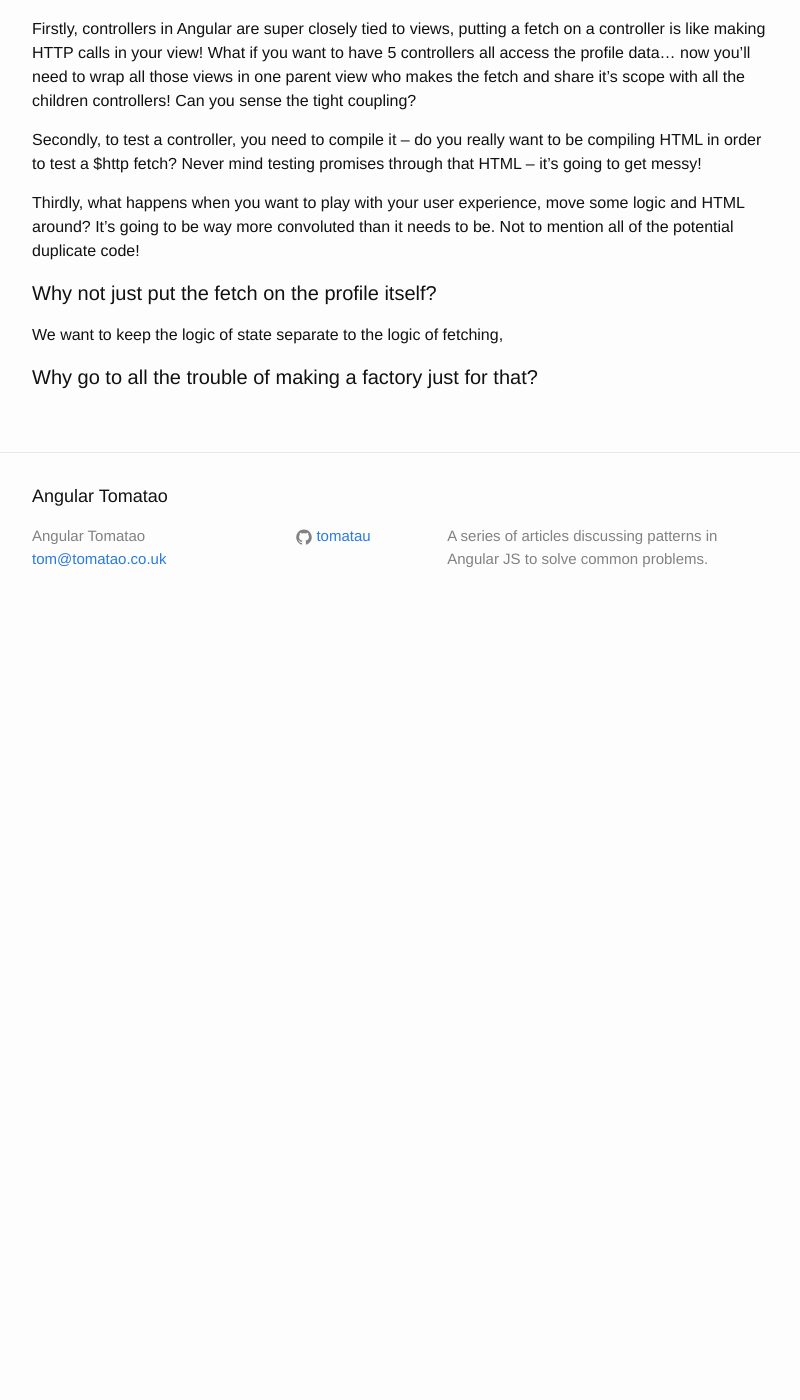
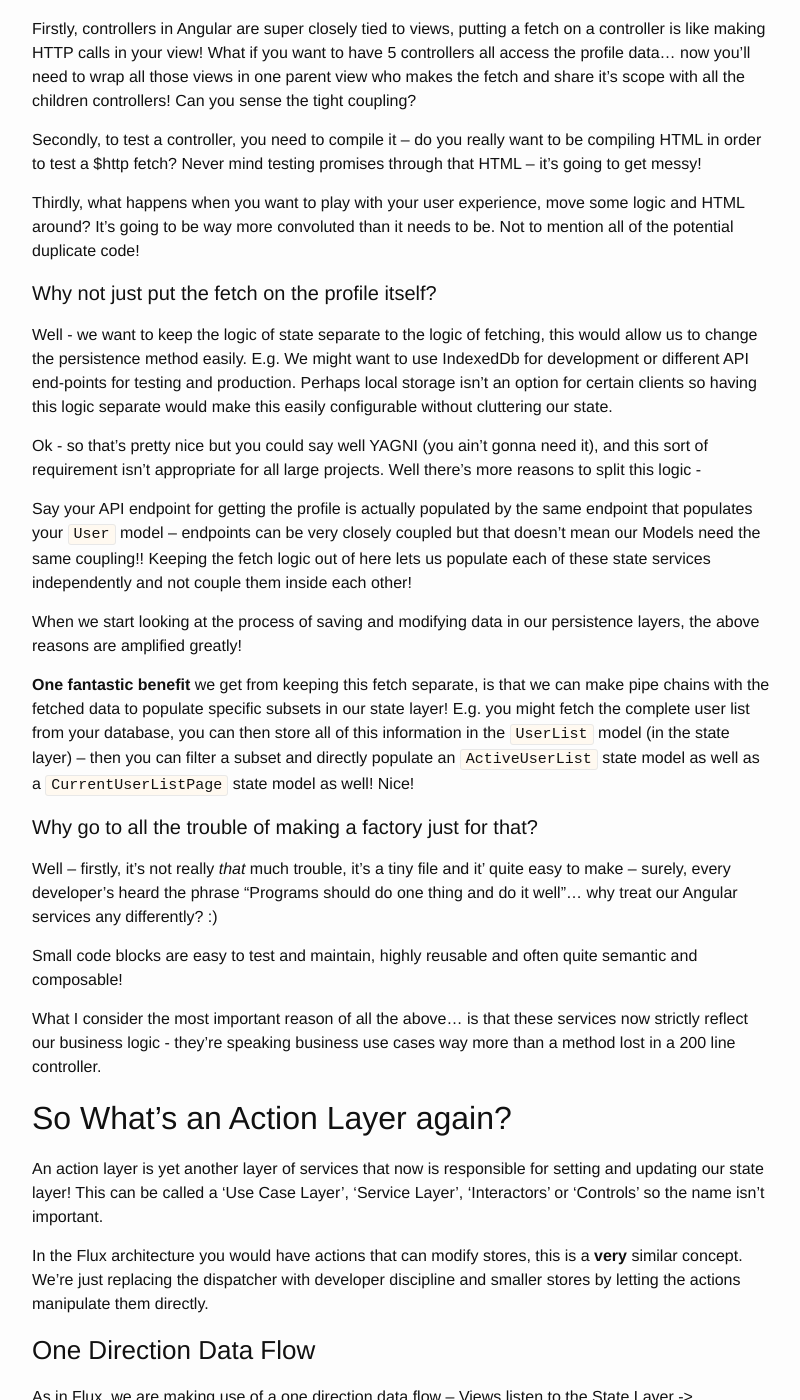
Before and after one commit to tomatau/angular-tomatao, a Jekyll site: the page built from _posts/2014-11-23-managing-scope-action-layers.md, in a window 1280 px wide and 1400 px high, scrolled down 2241 px. Shown: the whole window, without its empty margins (238-1038 px from the left). Built offline with Jekyll 4.4.1, drawn with Linux system fonts in a browser that asks for light colours; Markdown is read by kramdown in place of the engine named in the settings; before the commit the page ends 2871 px from its top, so only the background shows below that; some of the changed text lies outside the part shown.

Commit message:
completed post 2

````diff
--- a/_posts/2014-11-23-managing-scope-action-layers.md
+++ b/_posts/2014-11-23-managing-scope-action-layers.md
@@ -94,9 +94,105 @@ Thirdly, what happens when you want to play with your user experience, move some
 
 #### Why not just put the fetch on the profile itself?
 
-We want to keep the logic of state separate to the logic of fetching,
+Well - we want to keep the logic of state separate to the logic of fetching, this would allow us to change the persistence method easily. E.g. We might want to use IndexedDb for development or different API end-points for testing and production. Perhaps local storage isn't an option for certain clients so having this logic separate would make this easily configurable without cluttering our state.
+
+Ok - so that's pretty nice but you could say well YAGNI (you ain't gonna need it), and this sort of requirement isn't appropriate for all large projects. Well there's more reasons to split this logic -
+
+Say your API endpoint for getting the profile is actually populated by the same endpoint that populates your `User` model -- endpoints can be very closely coupled but that doesn't mean our Models need the same coupling!! Keeping the fetch logic out of here lets us populate each of these state services independently and not couple them inside each other!
+
+When we start looking at the process of saving and modifying data in our persistence layers, the above reasons are amplified greatly!
+
+**One fantastic benefit** we get from keeping this fetch separate, is that we can make pipe chains with the fetched data to populate specific subsets in our state layer! E.g. you might fetch the complete user list from your database, you can then store all of this information in the `UserList` model (in the state layer) -- then you can filter a subset and directly populate an `ActiveUserList` state model as well as a `CurrentUserListPage` state model as well! Nice!
 
 #### Why go to all the trouble of making a factory just for that?
 
+Well -- firstly, it's not really *that* much trouble, it's a tiny file and it' quite easy to make -- surely, every developer's heard the phrase "Programs should do one thing and do it well"... why treat our Angular services any differently? :)
+
+Small code blocks are easy to test and maintain, highly reusable and often quite semantic and composable!
+
+What I consider the most important reason of all the above... is that these services now strictly reflect our business logic - they're speaking business use cases way more than a method lost in a 200 line controller.
+
+## So What's an Action Layer again?
+
+An action layer is yet another layer of services that now is responsible for setting and updating our state layer! This can be called a 'Use Case Layer', 'Service Layer', 'Interactors' or 'Controls' so the name isn't important.
+
+In the Flux architecture you would have actions that can modify stores, this is a **very** similar concept. We're just replacing the dispatcher with developer discipline and smaller stores by letting the actions manipulate them directly.
+
+### One Direction Data Flow
+
+As in Flux, we are making use of a one direction data flow -- Views listen to the State Layer -> controllers, routes and sockets use Actions in -> Actions update the State Layer. It provides a single point of truth for your application state, making it not only easier to manage, but also easier to test!
+
+### Action Services Return Promises
+
+This is a practice I like to belligerently enforce as it allows many great features, such as using actions in resolve blocks and having views respond to successful transactions. Simple but effective! The controllers still remain very small!
+
+## Saving A State Model
+
+So following on from our controller for the user profile, let's have a look at it again.
+
+```js
+.controller('UserProfileCtrl', function(
+    Profile
+){
+    this.profile = Profile.get();
+})
+```
+
+So the corresponding view would populate a form with the profile information and need a submit method.
+
+```html
+<form ng-submit="vm.submit()">
+    <!-- the ng-model is bound to the Profile state object -->
+    <input type="text" name="username" ng-model="vm.profile.name">
+    <button type="submit">Submit</button>
+</form>
+```
+
+Let's add the submit method to the view along with the `Action Layer Service` named `updateUserProfile`.
+
+
+```js
+.controller('UserProfileCtrl', function(
+    Profile, updateUserProfile
+){
+    this.profile = Profile.get();
+    this.submit = updateUserProfile;
+})
+```
+
+Pretty straight forward! We could add things like a model here by wrapping the `updateUserProfile` function call inside a function and calling `then` off the promise that the action returns. A nice small controller and the logic for saving it is completely reusable -- so we can even let our sidebar controller update the profile without ever needing to see the Profile state itself -- and no messy `$scope.$on` listeners!
+
+For good measure, let's have a look at the `updateUserProfile` action, it follows the same routine as the fetchUserProfile action from earlier.
+
+```js
+.factory('updateUserProfile', function(
+    Profile,
+    profileGateway,
+    notify,
+    analytic
+){
+    return function updateUserProfile(){
+        return profileGateway.update(Profile.get())
+            .then(function(updatedProfile){
+                // send off some analytics data for monitoring
+                analytic("updatedProfile", updatedProfile);
+                // submit a notification
+                notify("Profile successfully updated!");
+                // if they changed their own profile
+                // update the current user state object
+                // this might change the "Welcome 'username'" in the navbar
+                if (Profile.get('user-id') === User.get('id')) {
+                    User.update(Profile.getUserData());
+                }
+            });
+    };
+})
+```
+
+Can you see how this reflects our business use case? We've got updates to analytics and notifications with 8 lines of code! Completely reusable and not even coupled to a persistence abstraction. I think that's pretty awesome for a days work and to top it off we're even updating all of our user interface in one function without a single `$watch` or `$on`!
+
+### Next Post
+
+I will post about further solutions to the problems discussed in [Part 1][part1] and the subject of **.
 
 [part1]: /blog/managing-scope-state-layers/
````
Also changed, not shown: _posts/2014-11-21-managing-scope-state-layers.md (+1 -1 lines).
